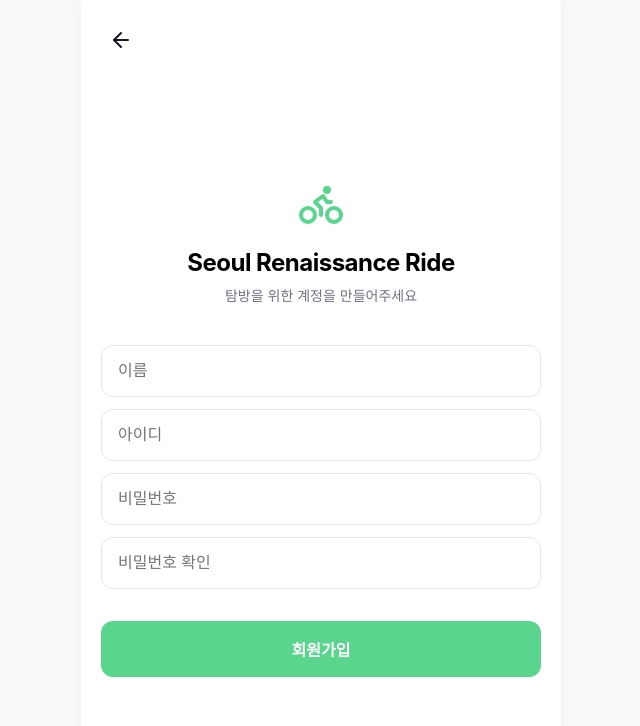
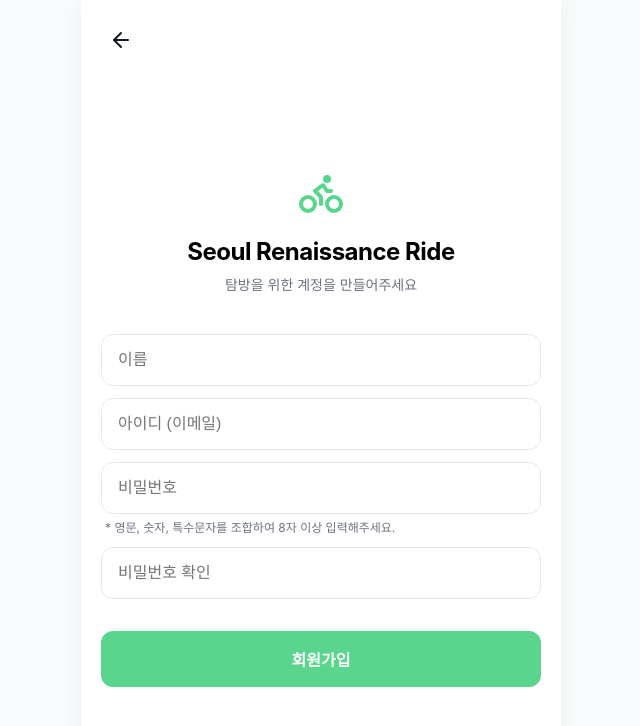
Before and after one commit to GreenPath-Seoul/GreenPath_FrontEnd, a Next.js app: page /signup in a window 1280 px wide. Shown: the top 726 px of the page, without its empty margins (319-959 px from the left). Built offline with nearby package versions, Linux system fonts and the light colour scheme; no server answers.

Commit message:
login: email, pw

```diff
--- a/src/app/login/page.tsx
+++ b/src/app/login/page.tsx
@@ -23,7 +23,7 @@ export default function LoginView() {
         localStorage.setItem("isLoggedIn", "true");
         if (res.accessToken) localStorage.setItem("accessToken", res.accessToken);
         if (res.refreshToken) localStorage.setItem("refreshToken", res.refreshToken);
-        router.push("/");
+        window.location.replace("/");
       } else {
         alert(res.message);
       }
--- a/src/app/signup/page.tsx
+++ b/src/app/signup/page.tsx
@@ -3,7 +3,7 @@
 import { useState } from "react";
 import { useRouter } from "next/navigation";
 import { Bike, ArrowLeft } from "lucide-react";
-import { signup } from "@/lib/api";
+import { signup, login } from "@/lib/api";
 
 export default function SignupView() {
   const router = useRouter();
@@ -26,8 +26,26 @@ export default function SignupView() {
       const res = await signup(id, pw, name);
       if (res.success) {
         alert(res.message);
+
+        // 자동 로그인 처리
+        try {
+          // 백엔드 DB 반영 대기용 딜레이
+          await new Promise((resolve) => setTimeout(resolve, 500));
+
+          const loginRes = await login(id, pw);
+          if (loginRes.success) {
             localStorage.setItem("isLoggedIn", "true");
-        router.push("/");
+            if (loginRes.accessToken) localStorage.setItem("accessToken", loginRes.accessToken);
+            if (loginRes.refreshToken) localStorage.setItem("refreshToken", loginRes.refreshToken);
+            window.location.replace("/");
+          } else {
+            alert("자동 로그인에 실패했습니다. 로그인 페이지로 이동합니다.");
+            window.location.replace("/login");
+          }
+        } catch(loginErr) {
+          alert("자동 로그인 중 오류가 발생했습니다. 로그인 페이지로 이동합니다.");
+          window.location.replace("/login");
+        }
       } else {
         alert(res.message);
       }
@@ -63,12 +81,13 @@ export default function SignupView() {
             style={{ padding: "16px", borderRadius: "12px", border: "1px solid #e5e7eb", fontSize: "16px" }}
           />
           <input
-            type="text"
-            placeholder="아이디"
+            type="email"
+            placeholder="아이디 (이메일)"
             value={id}
             onChange={(e) => setId(e.target.value)}
             style={{ padding: "16px", borderRadius: "12px", border: "1px solid #e5e7eb", fontSize: "16px" }}
           />
+          <div style={{ display: "flex", flexDirection: "column", gap: "4px" }}>
             <input
               type="password"
               placeholder="비밀번호"
@@ -76,6 +95,10 @@ export default function SignupView() {
               onChange={(e) => setPw(e.target.value)}
               style={{ padding: "16px", borderRadius: "12px", border: "1px solid #e5e7eb", fontSize: "16px" }}
             />
+            <p style={{ color: "#6b7280", fontSize: "12px", marginLeft: "4px" }}>
+              * 영문, 숫자, 특수문자를 조합하여 8자 이상 입력해주세요.
+            </p>
+          </div>
           <input
             type="password"
             placeholder="비밀번호 확인"
```
Also changed, not shown: 1 other file (tests, documents, lock files or other folders). Lines whose indentation alone changed are shown as unchanged.
